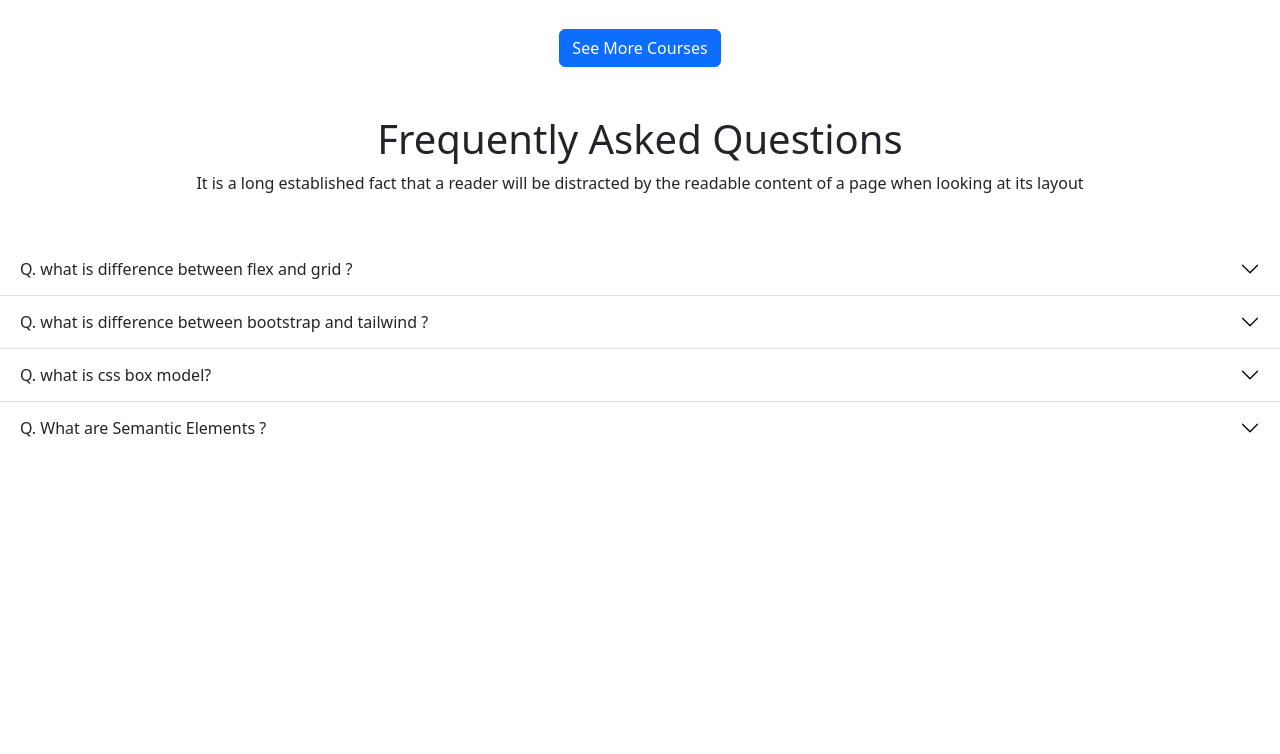
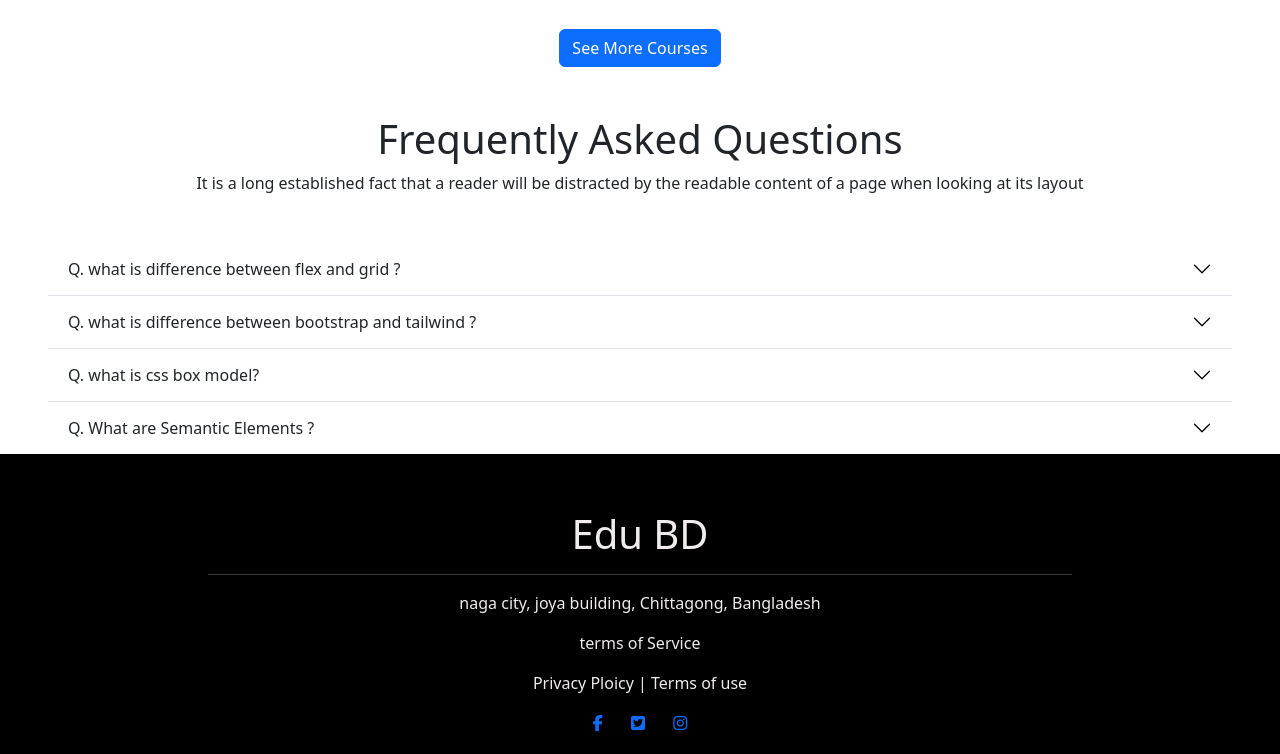
Before and after one commit to NaayimUddeen/edu-bd-site, a plain HTML site: page index.html in a window 1280 px wide. Shown: the part 1506-2260 px from the top of the page. Before the commit the page ends 1960 px from the top, so only its background shows below. Drawn offline with nearby package versions, Linux system fonts and the light colour scheme.

Commit message:
Footer Added

```diff
--- a/index.html
+++ b/index.html
@@ -10,6 +10,10 @@
   <!-- bootstrap link  -->
   <link href="https://cdn.jsdelivr.net/npm/bootstrap@5.2.0/dist/css/bootstrap.min.css" rel="stylesheet"
     integrity="sha384-gH2yIJqKdNHPEq0n4Mqa/HGKIhSkIHeL5AyhkYV8i59U5AR6csBvApHHNl/vI1Bx" crossorigin="anonymous">
+  <!-- Font awsowm -->
+  <script src="https://kit.fontawesome.com/37783901df.js" crossorigin="anonymous"></script>
+  <link rel="stylesheet" href="./style.css">
+
 </head>
 
 <body>
@@ -226,7 +230,7 @@
 
     <!-- Frequently Asked Questions start -->
     <section>
-      <div class="conatiner">
+      <div class="conatiner px-5">
         <div class="text-center py-3 my-3">
           <h1>Frequently Asked Questions</h1>
           <p>It is a long established fact that a reader will be distracted by the readable
@@ -308,43 +312,47 @@
                   and the developer.
                   <br>
                   Examples of non-semantic elements: <div> and <span> - Tells nothing about its content.
-                  <br>
-                  Examples of semantic elements: <form>, <table>, and <article> - Clearly defines its content.</div>
+                      <br>
+                      Examples of semantic elements: form, table, and article - Clearly defines its content.</div>
                 </div>
               </div>
             </div>
           </div>
         </div>
+      </div>
     </section>
+
     <!-- Frequently Asked Questions end -->
-
   </main>
   <!-------------------
         footer section
     --------------------->
-    <footer class="footer1">
-      <h1 class="goal">Goal</h1>
-      <hr>
-      <div class="footer-item">
-          <p>Contact Us</p>
-          <p>terms of Service </p>
-          <p>privacy Policy </p>
-          <p>privacy Settings </p>
-          <p>Goal App </p>
-          <p>Goal Live</p>
+  <footer class="footer1 bg-black p-2">
+    <h1 class="fs-1 mt-5">Edu BD</h1>
+    <hr>
+    <div class="fs-6">
+      <p>naga city, joya building, Chittagong, Bangladesh</p>
+      <p>terms of Service </p>
+      <p>Privacy Ploicy | Terms of use</p>
+    </div>
+    <div>
+      <div class="list-group bg-black d-block row">
+        <a href="https://www.facebook.com/" target="_blank" class=""><i
+            class="fa-brands fa-facebook-f"></i></a>
+        <a href="https://twitter.com/home?lang=en" target="_blank" class=""><i
+            class="fa-brands fa-twitter-square"></i></a>
+        <a href="https://www.instagram.com/?hl=en" target="_blank" class=""><i
+            class="fa-brands fa-instagram"></i></a>
       </div>
-      <div class="social-midea">
-          <a href="https://www.facebook.com/" target="_blank"><i class="fa-brands fa-facebook-f"></i></a>
-          <a href="https://twitter.com/home?lang=en" target="_blank"><i class="fa-brands fa-twitter-square"></i></a>
-          <a href="https://www.instagram.com/?hl=en" target="_blank"><i class="fa-brands fa-instagram"></i></a>
-      </div>
+    </div>
   </footer>
+
+
+
 
   <script src="https://cdn.jsdelivr.net/npm/bootstrap@5.2.0/dist/js/bootstrap.bundle.min.js"
     integrity="sha384-A3rJD856KowSb7dwlZdYEkO39Gagi7vIsF0jrRAoQmDKKtQBHUuLZ9AsSv4jD4Xa"
     crossorigin="anonymous"></script>
 </body>
 
-
-
 </html>
--- a/style.css
+++ b/style.css
@@ -33,7 +33,7 @@
  --------*/
  .footer1{
     background-color: #3d3d3d;
-    color: white;
+    color: rgb(240, 236, 236);
     text-align: center;
     width: 100%;
     height: 300px;
```
